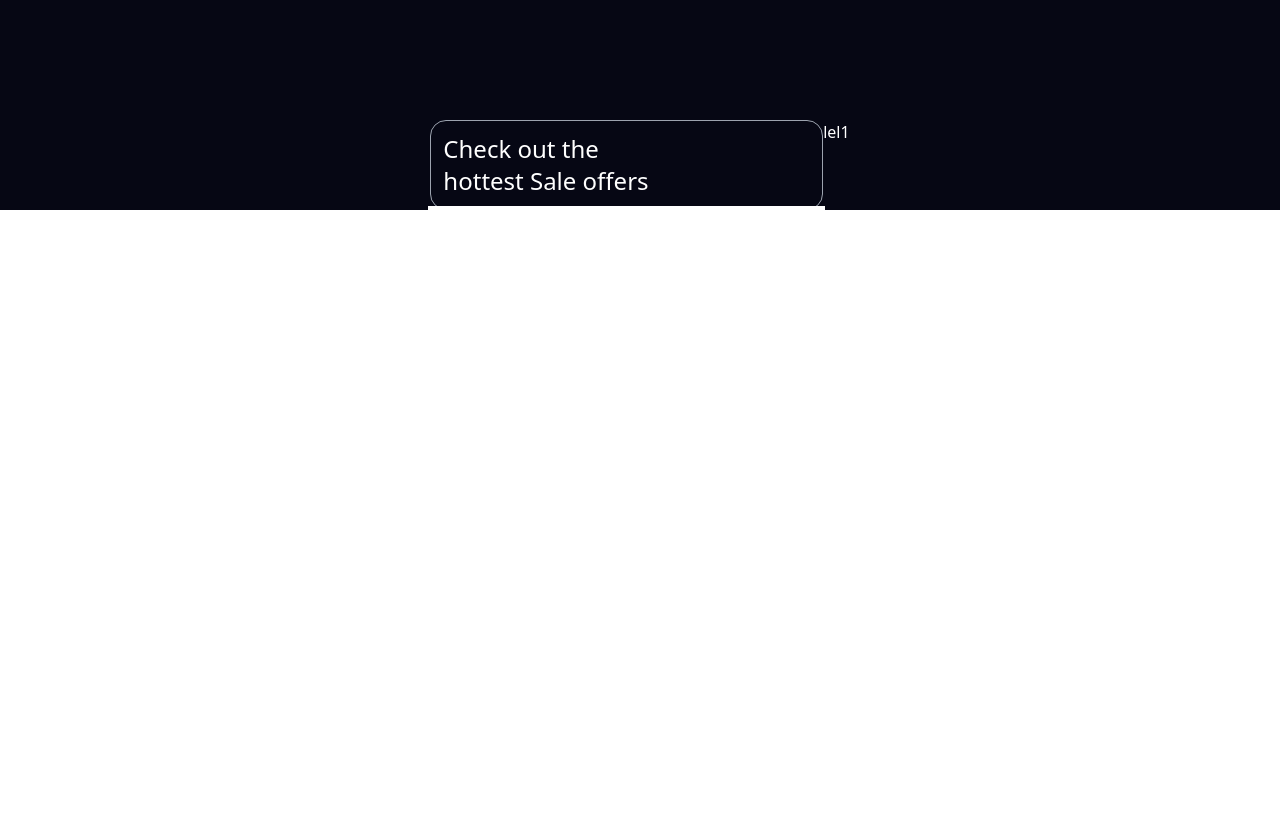
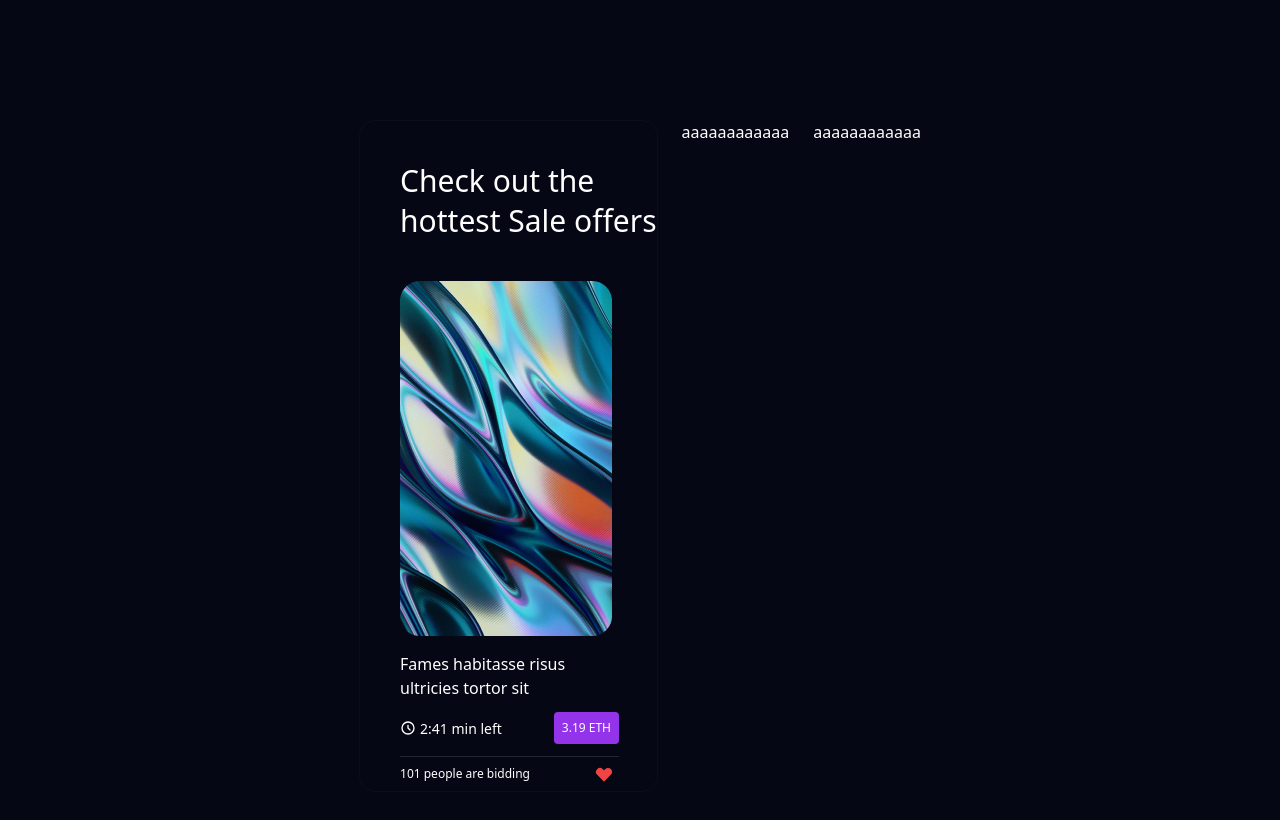
Before and after one commit to RH-Software-LTD/nft-market, a Next.js app: page / in a window 1280 px wide. Shown: the part 2660-3480 px from the top of the page. Before the commit the page ends 2870 px from the top, so only its background shows below. Built offline with nearby package versions, Linux system fonts and the light colour scheme.

Commit message:
Give up this section

```diff
--- a/components/Banner.js
+++ b/components/Banner.js
@@ -14,10 +14,10 @@ const Banner = () => {
                     Ut amet vulputate faucibus vitae semper eget auctor. Diam tempor pulvinar ultricies dolor feugiat aliquam commodo.
                 </p>
                 <div className='text-white flex flex-row my-12 gap-10 items-center'>
-                    <a className='text-white rounded-xl bg-[#4745D0] p-3 shadow-lg'>
+                    <a className='text-white rounded-xl bg-[#4745D0] p-3 shadow-lg' href='#'>
                         Get started
                     </a>
-                    <a className='text-gray-600 border-gray-500 border-[1px] p-3 rounded-xl border-opacity-30'>
+                    <a className='text-gray-600 border-gray-500 border-[1px] p-3 rounded-xl border-opacity-30' href='#'>
                         Learn more
                     </a>
                 </div>
--- a/components/Hero.js
+++ b/components/Hero.js
@@ -9,9 +9,9 @@ const Hero = () => {
                 <h3 className='uppercase text-[15px] '>Non Fungible Tokens</h3>
                 <img className='p-8' src='/hero-frame.png' alt='hero-frame' />
                 <p className='text-xl'>Discover, collect and sell</p>
-                <div class="hidden xl:flex mt-14 p-3 w-4/5 mx-auto bg-white rounded-lg">
-                  <input class="w-full border-0 focus:outline-none py-2" type="text" placeholder="Items, collections and creators"/>
-                  <select class="pl-6 pr-6 border-0 border-l border-gray-200 focus:outline-none cursor-pointer" name="" id="">
+                <div className="hidden xl:flex mt-14 p-3 w-4/5 mx-auto bg-white rounded-lg">
+                  <input className="w-full border-0 focus:outline-none py-2" type="text" placeholder="Items, collections and creators"/>
+                  <select className="pl-6 pr-6 border-0 border-l border-gray-200 focus:outline-none cursor-pointer" name="" id="">
                     <option data-config-id="opt1">Category</option>
                     <option data-config-id="opt2">Music</option>
                     <option data-config-id="opt3">Art</option>
--- a/components/Listbanner.js
+++ b/components/Listbanner.js
@@ -1,19 +1,38 @@
 import React from 'react'
+import { ClockIcon} from '@heroicons/react/outline'
+import { HeartIcon} from '@heroicons/react/solid'
+
 
 const Listbanner = () => {
   return (
-    <section className='mt-[150px] flex flex-row justify-center'>
-        <div className='border-box border-[1px] text-white rounded-2xl border-gray-400'>
-            <h5 className='text-2xl w-2/3 p-3'>
-            Check out the hottest Sale offers
-            </h5>
-            <div className='outline'>
-
-            </div>
+    <section className='mt-[150px] flex flex-row justify-center space-x-6 text-white'>
+      <div className='box-border border-[1px] rounded-2xl border-gray-800 border-opacity-20 mb-12'>
+        <h5 className='text-3xl leading-10 flex items-center mt-10 ml-10'>
+          Check out the <br/>hottest Sale offers
+        </h5>
+        <div className='box-border flex space-x-6 mt-10 ml-10'>
+          <div className=''>
+             <img src='item-1.png' className='w-[212px] h-[355px] mb-4'/>
+             Fames habitasse risus<br/>
+             ultricies tortor sit
+             <div className='flex flex-row items-center gap-1 my-3'>
+                <ClockIcon className='h-4 w-4 text-white'/>
+                <p className='text-white text-[14px]'>2:41 min left</p>
+                <p className='text-white text-xs ml-12 p-2 bg-purple-600 rounded-[4px]'>3.19 ETH</p>
+              </div>
+              <div className='flex flex-row space-x-16 items-center border-t-[1px] border-opacity-20 border-gray-400'>
+                <span className='text-[12px] my-2'>101 people are bidding</span>
+                <HeartIcon className='h-5 w-5 text-red-500'/>
+              </div>
+          </div>
         </div>
-        <div className='text-white'>
-            lel1
-        </div>
+      </div>
+      <div>
+        aaaaaaaaaaaa
+      </div>
+      <div>
+        aaaaaaaaaaaa
+      </div>
     </section>
   )
 }
```
Also changed, not shown: public/item-1.png (added).
